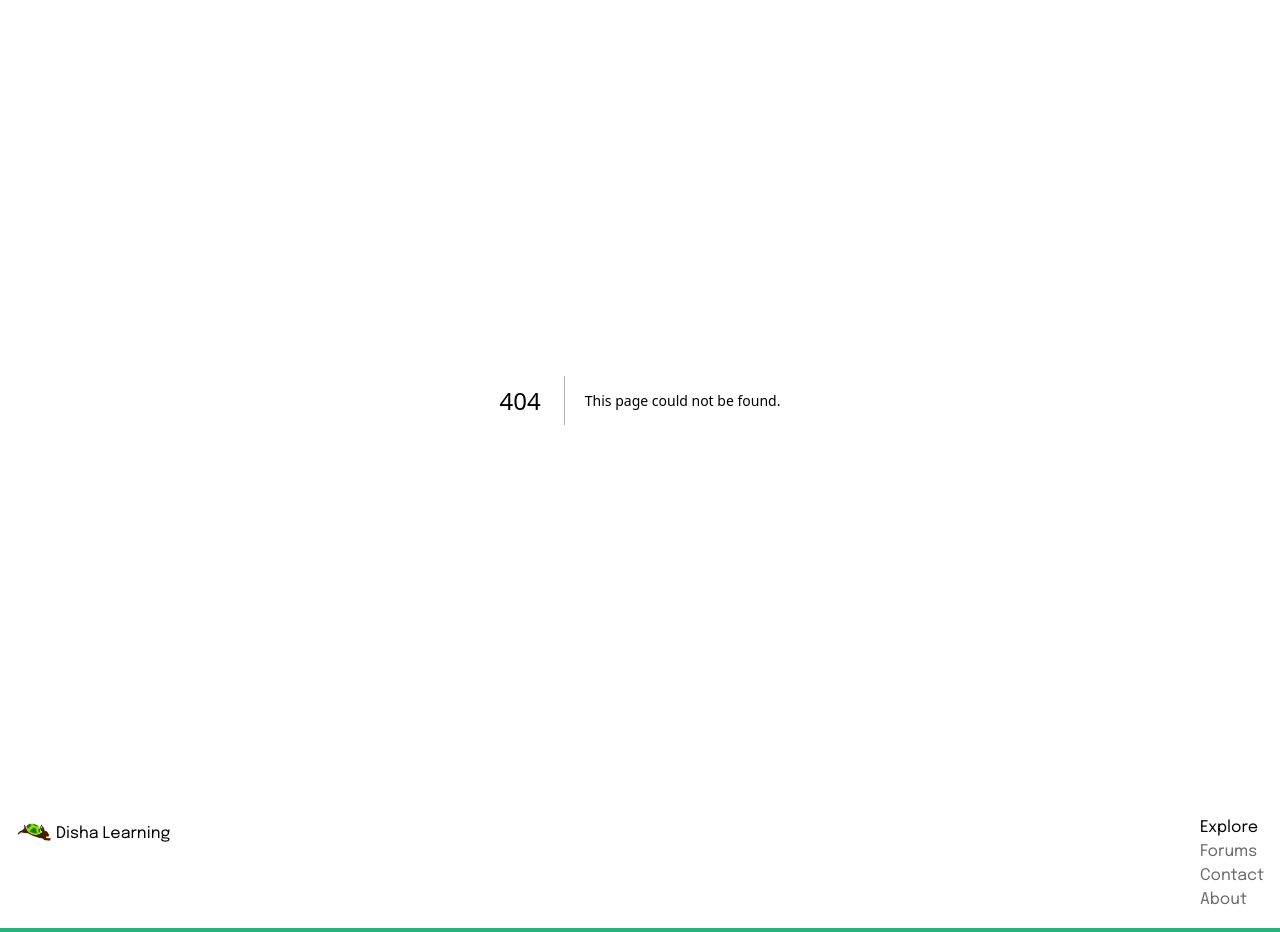
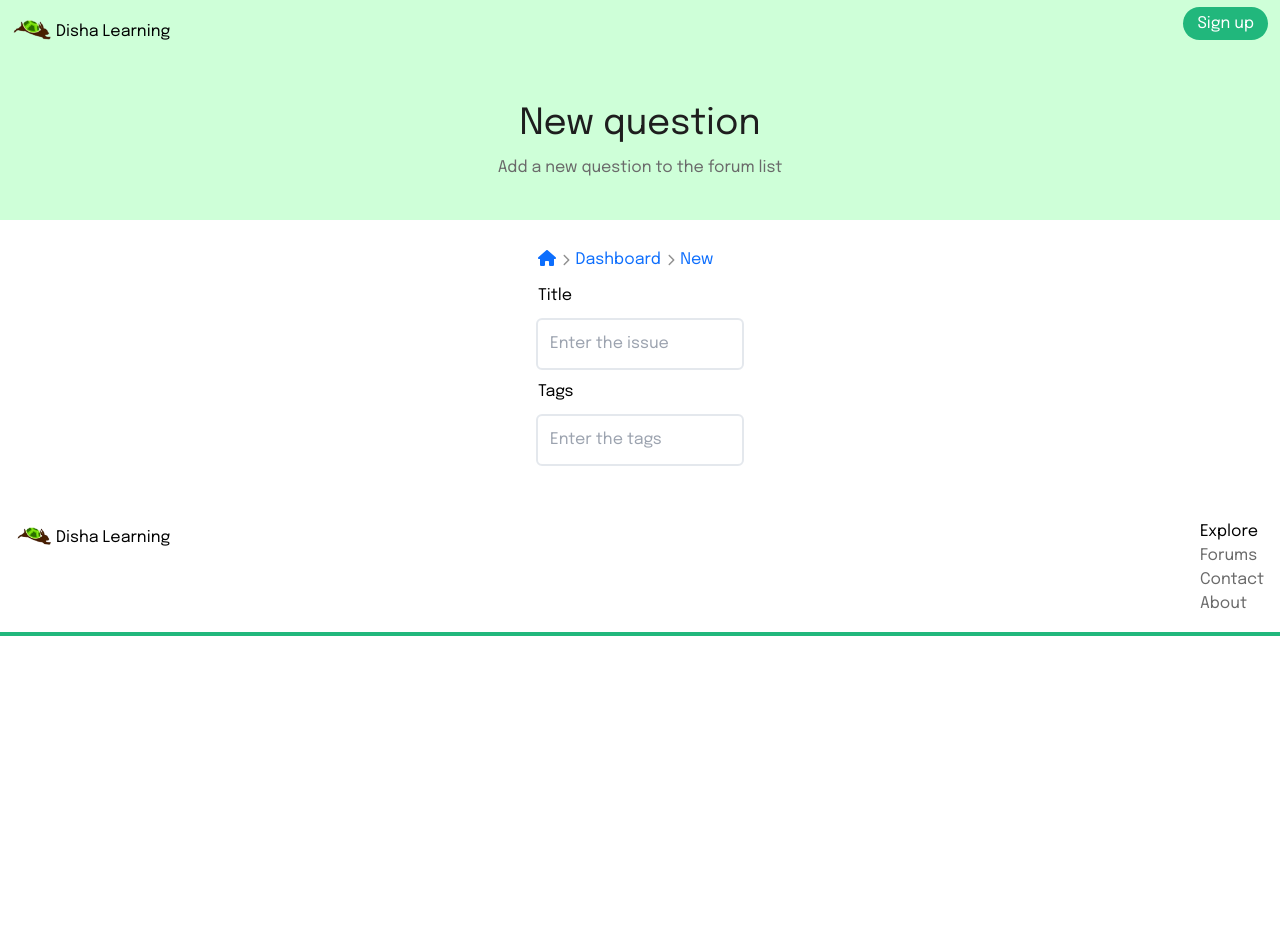
Before and after one commit to Avi-Rana-1718/dishalearning, a Next.js app: page /admin/new in a window 1280 px wide. Before the commit this address had no page. After the commit the page ends 800 px from the top, so only its background shows below. Built offline with nearby package versions, Linux system fonts and the light colour scheme.

Commit message:
UI changes

```diff
--- a/app/_components/Breadcrumb.js
+++ b/app/_components/Breadcrumb.js
@@ -6,13 +6,13 @@ export default function Breadcrumb(props) {
     const {links} = props;
     return  (
         <ul className="flex mb-3 items-center">
-            <li><Link href="/"><FontAwesomeIcon icon={faHouse} className="text-[#0D6EFD] mr-1.5"/></Link></li>
-            <li><FontAwesomeIcon icon={faChevronRight} className="mr-1.5 text-[#919191] text-xs" /></li>
+            <li key="homeLi"><Link href="/"><FontAwesomeIcon icon={faHouse} className="text-[#0D6EFD] mr-1.5"/></Link></li>
+            <li key="arrowLi"><FontAwesomeIcon icon={faChevronRight} className="mr-1.5 text-[#919191] text-xs" /></li>
             {links.map((el, index, arr)=>{
                 return (
                     <>
-                    <li className="inline"><Link href={el} className="text-[#0D6EFD] mr-1.5 inline hover:underline">{el[1].toUpperCase() + el.replace("/", "").substring(1)}</Link></li>
-                    {(index!=arr.length-1)?(<li><FontAwesomeIcon icon={faChevronRight} className="mr-1.5 text-[#919191] text-xs" /></li>):null}
+                    <li className="inline" key={index + el}><Link href={el} className="text-[#0D6EFD] mr-1.5 inline hover:underline">{el[1].toUpperCase() + el.replace("/", "").substring(1)}</Link></li>
+                    {(index!=arr.length-1)?(<li key={index + "arrowLi"}><FontAwesomeIcon icon={faChevronRight} className="mr-1.5 text-[#919191] text-xs" /></li>):null}
                     </>
                 )
             })}
--- /dev/null
+++ b/app/_components/PageLayout.js
@@ -0,0 +1,17 @@
+import Breadcrumb from "./Breadcrumb";
+
+export default function PageLayout({children, breadLinks}) {
+
+    return (
+        <main className="p-5 md:p-7 bg-[#fff] md:flex md:justify-center">
+            <section>
+            <Breadcrumb links={breadLinks} />
+            <div>
+                <div className="flex flex-col-reverse md:flex-row md:justify-center">
+                {children}
+                </div>
+            </div>
+            </section>
+        </main>
+    )
+}
--- /dev/null
+++ b/app/_components/TitleDiv.js
@@ -0,0 +1,19 @@
+export default function TitleDiv(props) {
+    const {title, subtitle, desc} = props;
+    return (
+        <div className="mt-2 mb-4 md:mx-8 md:mt-0 w-80">
+            <div className="p-2 rounded rounded-b-none border-2 border-b-0 border-slate-400/25 bg-[#F9FAFA] text-[#3B4045]">
+            <span className="underline">{title}</span>
+            </div>
+            <div className="rounded text-xs rounded-t-none p-2 border-2 border-slate-400/25">
+            <small className="block text-[#6A6A6A] text-sm">{subtitle}</small>
+
+            <ul className="text-[#6A6A6A] text-sm mt-2">
+                {desc.map(el=>{
+                    return <li key={el}>{"- " + el}</li>
+                })}
+            </ul>
+            </div>
+        </div>
+    )
+}
--- a/app/_components/forumList.js
+++ b/app/_components/forumList.js
@@ -7,7 +7,7 @@ export default function ForumList(props) {
 
   let date=(new Date(timestamp).getDate() + "/" + (new Date(timestamp).getMonth()+1) + "/" + new Date(timestamp).getFullYear())
   return (
-    <li className="list-none outline oultine-1 outline-2 outline-slate-400/25 p-3 rounded m-3">
+    <li className="list-none outline outline-2 outline-slate-400/25 p-3 rounded m-3">
       <Link href={`/forums/${url}`}>
       <time className="text-xs text-[#6a6a6a]">{date}</time>
       <h3 className="flex items-center hover:underline" dangerouslySetInnerHTML={{__html:question}}></h3>
--- /dev/null
+++ b/app/admin/new/page.js
@@ -0,0 +1,46 @@
+"use client"
+
+import Header from "@/app/_components/Header";
+import PageLayout from "@/app/_components/PageLayout";
+import { useState } from "react";
+
+export default function New() {
+
+    const [tags, setTags] = useState([]);
+
+    return (
+        <>
+        <Header title="New question" subtitle="Add a new question to the forum list" />
+        <PageLayout breadLinks={["/dashboard", "/new"]}>
+        <div>
+            <label htmlFor="fTitle">Title</label>
+            <input id="fTitle" type="text" className="outline oultine-1 outline-2 outline-slate-400/25 p-3 rounded my-3 max-w-[70vw] block" placeholder="Enter the issue" required></input>
+            <label htmlFor="fTags">Tags</label>
+            <ul className="flex">
+                {(tags!=null)?(
+                    tags.map((el)=>{
+                        return <li key={el} className="m-1 bg-[#b7b7b7] px-3 py-1 rounded-full text-sm">{el}</li>
+                    })
+                ):null}
+            </ul>
+            <input
+            id="fTags"
+            type="text"
+            onKeyPress={(e)=>{
+                if(e.code=="Enter") {
+                    let arr = [...tags];
+                    arr.push(e.target.value);
+                    e.target.value=null;
+                    setTags(arr);
+
+                }
+            }}
+            className="outline oultine-1 outline-2 outline-slate-400/25 p-3 rounded my-3 max-w-[70vw] block"
+            placeholder="Enter the tags">
+            </input>
+            </div>
+        </PageLayout>
+
+        </>
+    )
+}
--- a/app/forums/[id]/page.js
+++ b/app/forums/[id]/page.js
@@ -1,7 +1,3 @@
-import Nav from "@/app/_components/Nav";
-import { faTriangleExclamation, faUpRightFromSquare, faHouse, faQuestion, faChevronLeft } from "@fortawesome/free-solid-svg-icons";
-import { FontAwesomeIcon } from "@fortawesome/react-fontawesome";
-import Link from "next/link";
 import { initializeApp } from "firebase/app";
 import { getDatabase, ref, child, get } from "firebase/database";
 import AsideBtns from "@/app/_components/AsideBtns";
@@ -69,8 +65,15 @@ export default async function Page({params}) {
   return (
         <>
       <Header />
-        <main className="p-3 pt-0 bg-[#CEFFD8] md:flex">
-            <div className="grow outline oultine-1 outline-2 min-h-[80vh] outline-slate-400/25 rounded md:max-w-[80vw] p-4 bg-[#fff]">
+        <main className="p-3 pt-0 bg-[#CEFFD8] md:flex justify-center">
+
+          <aside className="mr-3 hidden">
+            <div className="outline inline-block outline-2 outline-slate-400/25 rounded px-2 py-1.5 bg-[#fff]"s>
+              <h3>Blogs</h3>
+            </div>
+          </aside>
+
+            <div className="grow outline outline-2 min-h-[80vh] outline-slate-400/25 rounded md:max-w-[50vw] p-4 bg-[#fff]">
             <Breadcrumb links={["/forums"]} />
             <h4 className="text-[#04AA6D] inline font-medium">Question : </h4>
             <span className="text-base" dangerouslySetInnerHTML={{__html:data.question}}></span>
--- a/app/forums/ask/page.js
+++ b/app/forums/ask/page.js
@@ -10,6 +10,8 @@ import { getDatabase, ref, child, set } from "firebase/database";
 import { useState } from "react";
 import Header from "@/app/_components/Header";
 import Breadcrumb from "@/app/_components/Breadcrumb";
+import PageLayout from "@/app/_components/PageLayout";
+import TitleDiv from "@/app/_components/TitleDiv";
 
 async function sendData(e, setSendStatus) {
 
@@ -49,9 +51,8 @@ export default function Ask() {
     return (
         <>
       <Header title="Ask a question" subtitle="Resolve your queries and questions"/>
-      <main className="p-6 flex justify-center">
+      <PageLayout breadLinks={["/forums", "/ask"]}>
       <div>
-      <Breadcrumb links={["/forums", "/ask"]} />
       {
       sendStatus==true?(
        <span className="p-3 rounded bg-green-300 text-green-800 inline-block mb-5"><FontAwesomeIcon icon={faCircleCheck} /> Question sent! Our experts will look into it.</span>
@@ -61,9 +62,13 @@ export default function Ask() {
       }
 
         <form onSubmit={(e)=>{
-              e.preventDefault();
-              console.log(e);
-              sendData(e, setSendStatus);
+              if(sendStatus=="disable") {
+                return;
+              }
+                  e.preventDefault();
+                  console.log(e);
+                  setSendStatus("disable")
+                  sendData(e, setSendStatus);
 
 
             }}>
@@ -77,14 +82,13 @@ export default function Ask() {
             <small className="block text-[#6A6A6A]">Describe the problem in detail, write as much as possible!</small>
             </label>
             <textarea id="fDesc" type="text" cols={50} rows={5} className="outline oultine-1 outline-2 outline-slate-400/25 p-3 rounded my-3 max-w-[70vw] block" required></textarea>
-            <button className="text-sm hover:underline text-[#f3f3f3] bg-[#6A6A6A] px-2 py-1.5 rounded" type="submit">
+            <button disabled={sendStatus=="disable"} className="text-sm hover:underline text-[#f3f3f3] bg-[#6A6A6A] px-2 py-1.5 rounded disabled:hover:no-underline disabled:opacity-75" type="submit">
                 Submit
               </button>
         </form>
-      </div>
-
-      </main>
-
+        </div>
+        <TitleDiv title="Guidelines" subtitle="These are some guidelines and suggestions to keep in mind while drafting the title and description for your question." desc={[ "Describe your problem thoroughly", "Use appropriate language", "Be cautious of what you share online", "Have common sense"]} />
+      </PageLayout>
         </>
     )
 }
--- a/app/forums/page.js
+++ b/app/forums/page.js
@@ -1,13 +1,8 @@
-import Link from "next/link";
 import ForumList from "../_components/forumList";
-import Nav from "../_components/Nav";
 import Header from "../_components/Header";
-import { faMagnifyingGlass } from "@fortawesome/free-solid-svg-icons";
-import { FontAwesomeIcon } from "@fortawesome/react-fontawesome";
 import { initializeApp } from "firebase/app";
 import { getDatabase, ref, child, get } from "firebase/database";
 import AsideBtns from "../_components/AsideBtns";
-import ForumSearch from "../_components/ForumSearch";
 
 export const metadata = {
   title: "Forums - Disha Learning"
--- a/app/layout.js
+++ b/app/layout.js
@@ -1,6 +1,7 @@
 import Footer from "./_components/Footer";
 import "./globals.css";
 import { Epilogue } from 'next/font/google'
+import { FontAwesomeIcon } from "@fortawesome/react-fontawesome";
 
 const epilogue = Epilogue({
   subsets: ['latin'],
--- a/app/report/page.js
+++ b/app/report/page.js
@@ -10,6 +10,8 @@ import { getDatabase, ref, child, set } from "firebase/database";
 import { useState } from "react";
 import Header from "../_components/Header";
 import Breadcrumb from "../_components/Breadcrumb";
+import TitleDiv from "../_components/TitleDiv";
+import PageLayout from "../_components/PageLayout";
 
 async function sendData(e, setSendStatus) {
 
@@ -49,11 +51,8 @@ export default function Report() {
     return (
         <>
       <Header title="Report a problem" subtitle="Something not working? Let us know" />
-      <main className="p-5 md:p-7 bg-[#fff] flex justify-center">
-
+      <PageLayout breadLinks={["/report"]}>
       <div>
-      <Breadcrumb links={["/report"]} />
-
       {
       sendStatus==true?(
        <span className="p-3 rounded bg-green-300 text-green-800 inline-block mb-5"><FontAwesomeIcon icon={faCircleCheck} /> Report sent! We look into it asap.</span>
@@ -63,8 +62,12 @@ export default function Report() {
       }
 
         <form onSubmit={(e)=>{
+          if(sendStatus=="disable") {
+            return;
+          }
               e.preventDefault();
               console.log(e);
+              setSendStatus("disable")
               sendData(e, setSendStatus);
 
 
@@ -79,12 +82,15 @@ export default function Report() {
             <small className="block text-[#6A6A6A]">Describe the problem in detail, write as much as possible!</small>
             </label>
             <textarea id="fDesc" type="text" cols={50} rows={5} className="outline oultine-1 outline-2 outline-slate-400/25 p-3 rounded my-3 max-w-[70vw] block" required></textarea>
-            <button className="text-sm hover:underline text-[#f3f3f3] bg-[#6A6A6A] px-2 py-1.5 rounded" type="submit">
+            <button disabled={sendStatus=="disable"} className="text-sm hover:underline text-[#f3f3f3] bg-[#6A6A6A] px-2 py-1.5 rounded disabled:hover:no-underline disabled:opacity-75" type="submit">
                 Submit
               </button>
         </form>
         </div>
-      </main>
+        <TitleDiv title="Guidelines" subtitle="These are some guidelines and suggestions to keep in mind while drafting the title and description for your problem." desc={[ "Describe your problem thoroughly", "Use appropriate language", "Be cautious of what you share online", "Have common sense"]} />
+
+      </PageLayout>
+
 
         </>
     )
```
Also changed, not shown: app/admin/page.js (added).
